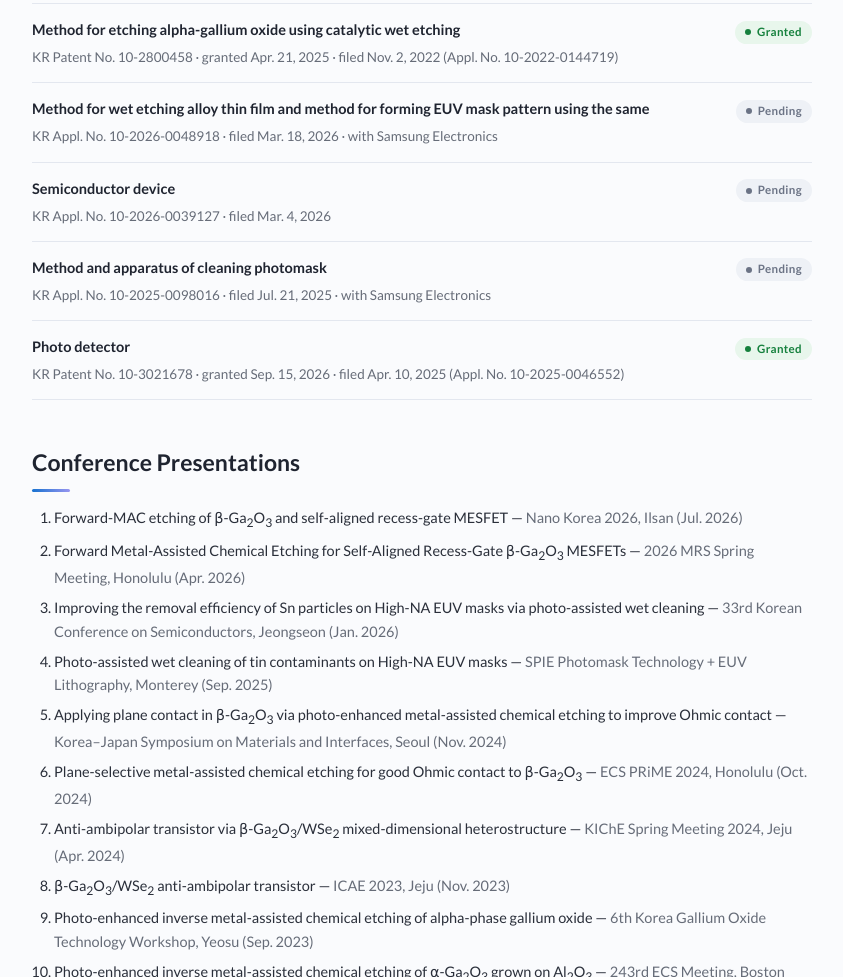
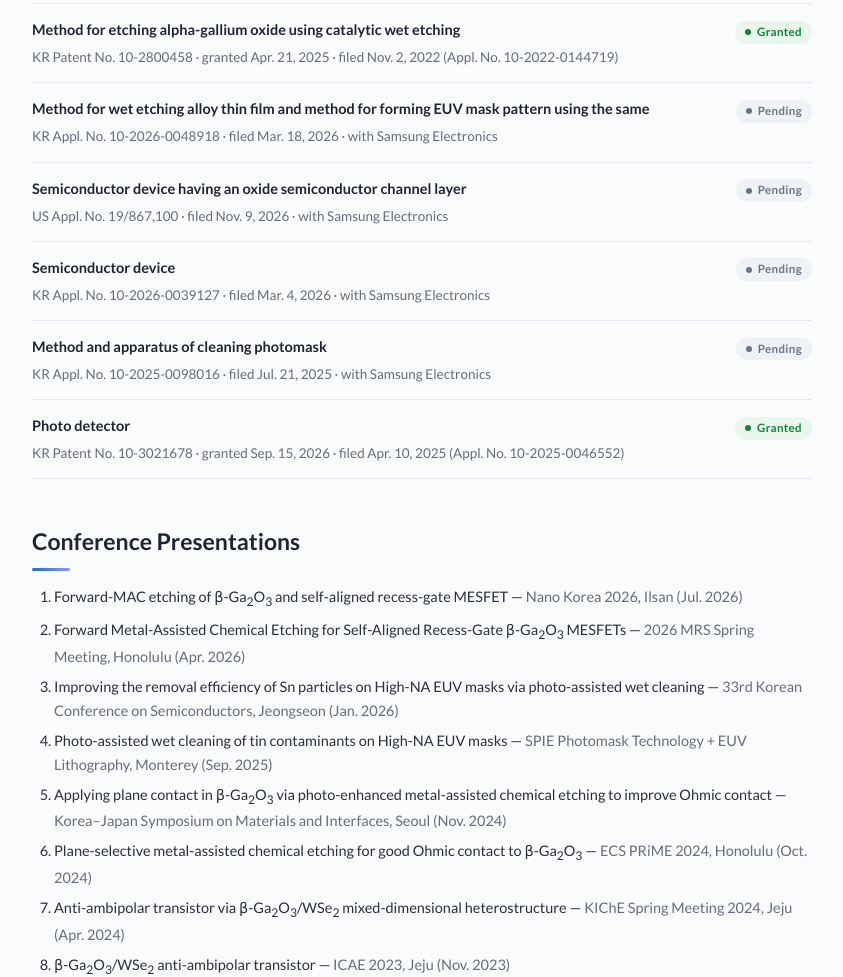
Before and after one commit to woongchoi-fab/woongchoi-fab.github.io, a plain HTML site: page index.html in a window 1280 px wide. Shown: the part 3399-4376 px from the top of the page, without its empty margins (218-1061 px from the left). Drawn offline with Linux system fonts and the light colour scheme.

Commit message:
Add US patent application 19/867,100 and update CV

```diff
--- a/index.html
+++ b/index.html
@@ -350,8 +350,13 @@ footer { margin-top: 56px; padding-top: 18px; border-top: 1px solid var(--line);
     <span class="state"><span class="status pending">Pending</span></span>
   </div>
   <div class="pat">
+    <span class="ttl">Semiconductor device having an oxide semiconductor channel layer</span>
+    <span class="meta">US Appl. No. 19/867,100 · filed Nov. 9, 2026 · with Samsung Electronics</span>
+    <span class="state"><span class="status pending">Pending</span></span>
+  </div>
+  <div class="pat">
     <span class="ttl">Semiconductor device</span>
-    <span class="meta">KR Appl. No. 10-2026-0039127 · filed Mar. 4, 2026</span>
+    <span class="meta">KR Appl. No. 10-2026-0039127 · filed Mar. 4, 2026 · with Samsung Electronics</span>
     <span class="state"><span class="status pending">Pending</span></span>
   </div>
   <div class="pat">
```
Also changed, not shown: 1 other file.
